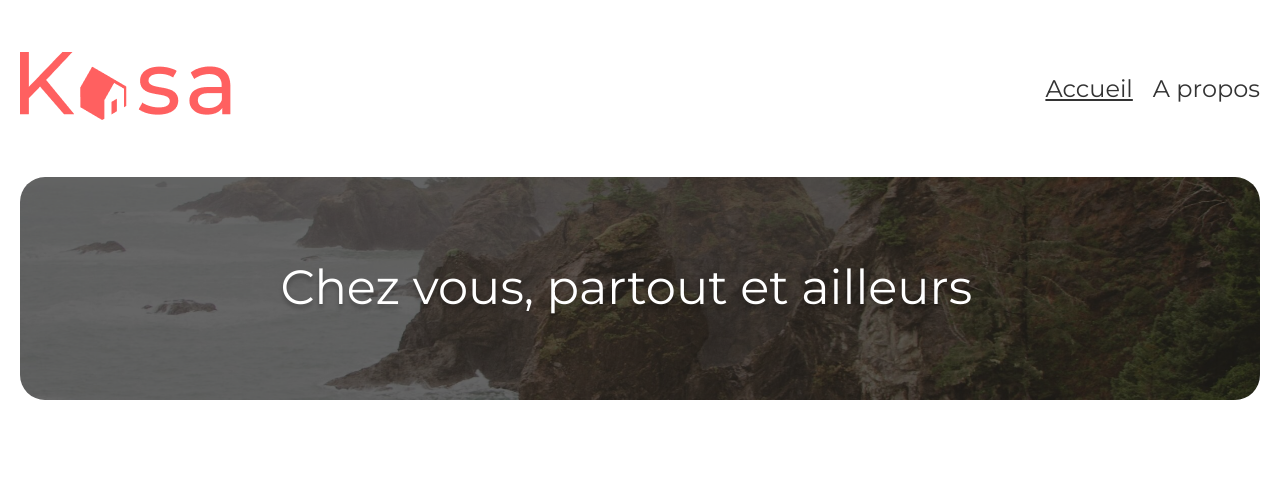
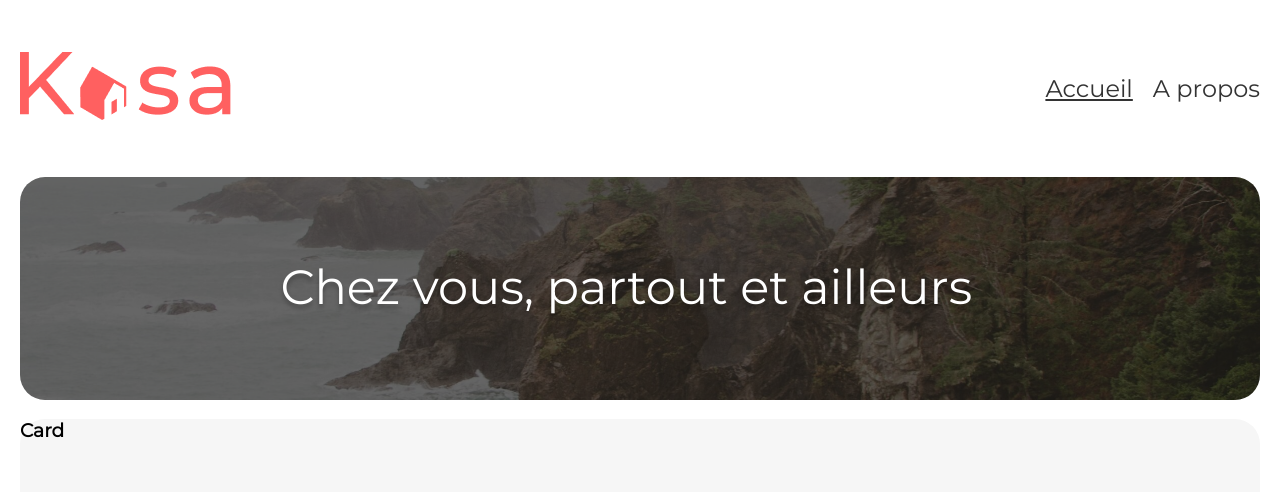
Before and after one commit to moopits/p8, a React (Create React App) app: page / in a window 1280 px wide. Shown: the top 492 px of the page. Built offline with nearby package versions, Linux system fonts and the light colour scheme.

Commit message:
P8- card a finir

```diff
--- a/src/components/Cards.jsx
+++ b/src/components/Cards.jsx
@@ -1,7 +1,11 @@
+
 const Cards = () => {
     return (
-        <section>Cards
-        </section>
+        <section>
+            <h1>Card</h1>
+            <div className="div-1"></div>
+            </section>
+
     )
 }
 
--- a/src/page/Home.jsx
+++ b/src/page/Home.jsx
@@ -1,5 +1,5 @@
 import Banner from "../components/Banner"
-import Card from "../components/Cards";
+import Cards from "../components/Cards"
 import img from '../assets/images/capture.jpg'
 
 const Home = () => {
@@ -7,7 +7,9 @@ const Home = () => {
 
         <section className="home">
             <Banner img={img} text={'Chez vous, partout et ailleurs'} />
+            <Cards />
         </section>
+
 
     )
 }
--- a/src/styles/Cards.scss
+++ b/src/styles/Cards.scss
@@ -0,0 +1,17 @@
+section {
+    width: 100%;
+    height: 829px;
+    border-radius: 25px;
+    background-color: $bgCard;
+
+    /*h1 {font-size: 50px;
+    }
+
+
+
+    div {
+        height: 300px;
+        width: 80%;
+        background-color: cyan;
+    }*/
+}
--- a/src/styles/Home.scss
+++ b/src/styles/Home.scss
@@ -1,7 +1,8 @@
 .home {
     width: 100%;
     height: 100%;
-    // color: rgb(0, 255, 68);
+    background-color: rgb(255, 255, 255);
+    //color: rgb(0, 255, 68);
     margin-top: 50px;
 
 }
--- a/src/styles/index.scss
+++ b/src/styles/index.scss
@@ -5,6 +5,8 @@
 @import './Footer.scss';
 @import './Banner.scss';
 @import './NotFound.scss';
+@import './Cards.scss';
+
 
 body {
     // max-width: 1440px;
--- a/src/styles/variables.scss
+++ b/src/styles/variables.scss
@@ -2,3 +2,4 @@ $primary: #ff6060;
 $secondary: #f7f7f7;
 $maxWidth: 1240px;
 $black: #000000;
+$bgCard: #F6F6F6;
```
Also changed, not shown: src/page/NotFound.jsx (+0 -13 lines).
